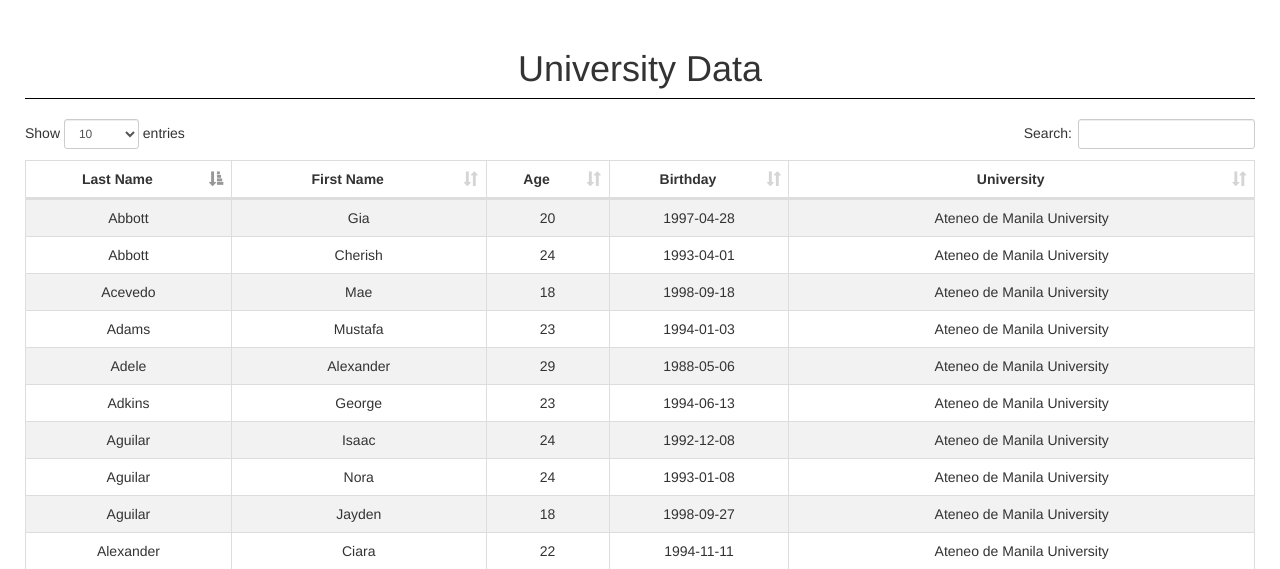
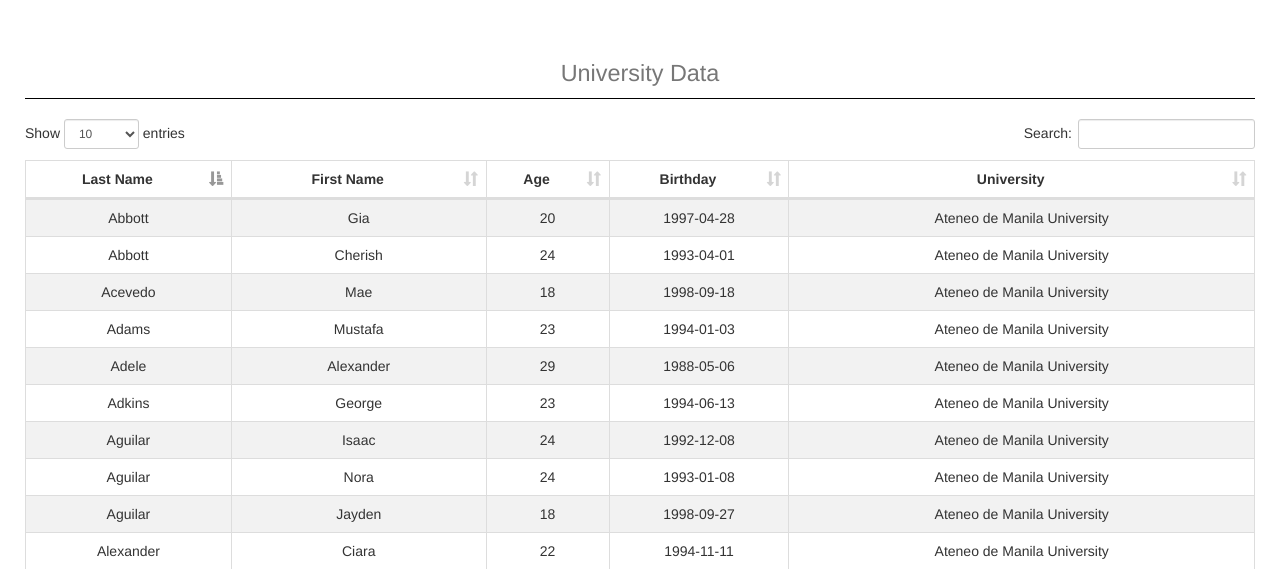
Before and after one commit to jonasd1v/SYSINTGRepo, a PHP site: page /pages/index.php in a window 1280 px wide. Shown: the part 51-620 px from the top of the page. Run offline with PHP 8.4, Linux system fonts and the light colour scheme; a user stored in the database is signed in; data comes from the database, SQL or seed files in the repository.

Commit message:
Modified main page UI

```diff
--- a/FinalProject/pages/index.php
+++ b/FinalProject/pages/index.php
@@ -80,8 +80,8 @@
                 <!-- Page Heading -->
                 <div class="row">
                     <div class="col-lg-12">
-                        <h1 class="page-header"; style = "text-align: center;"
-                            University Data <small>University Data</small>
+                        <h1 class="page-header"; style = "text-align: center;">
+                            <small>University Data</small>
                         </h1>
                     </div>
                 </div>
```
